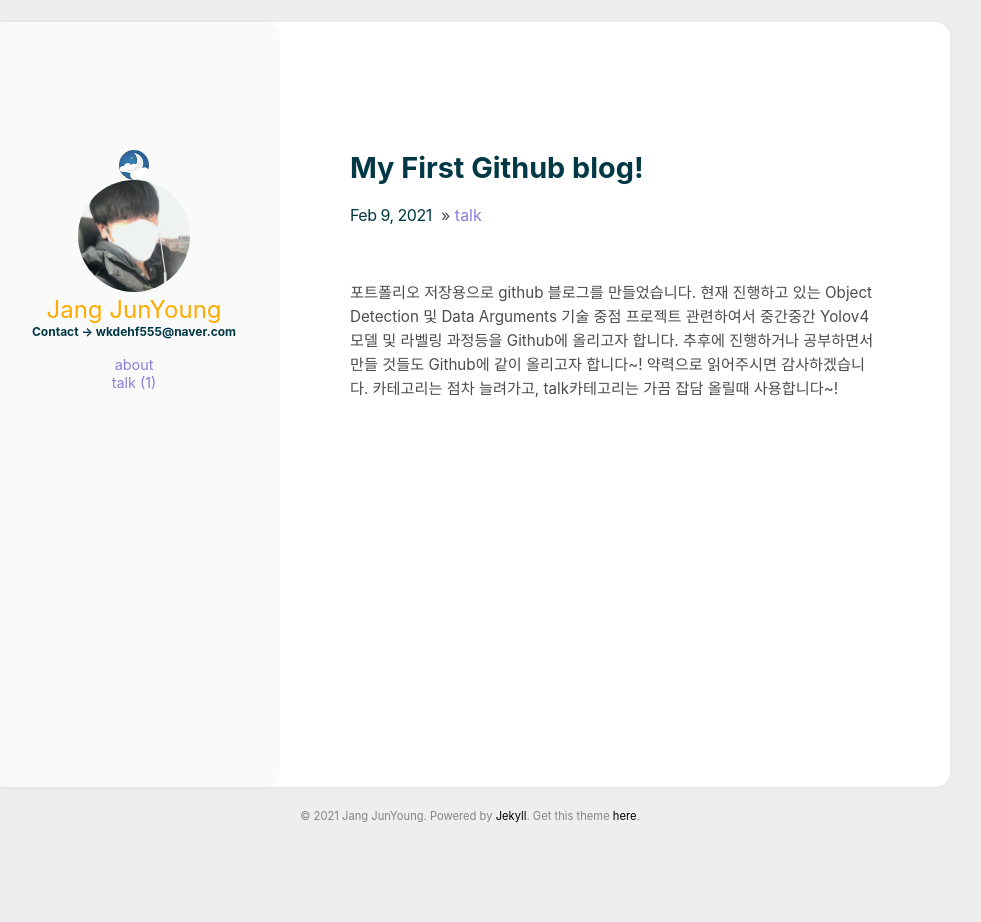
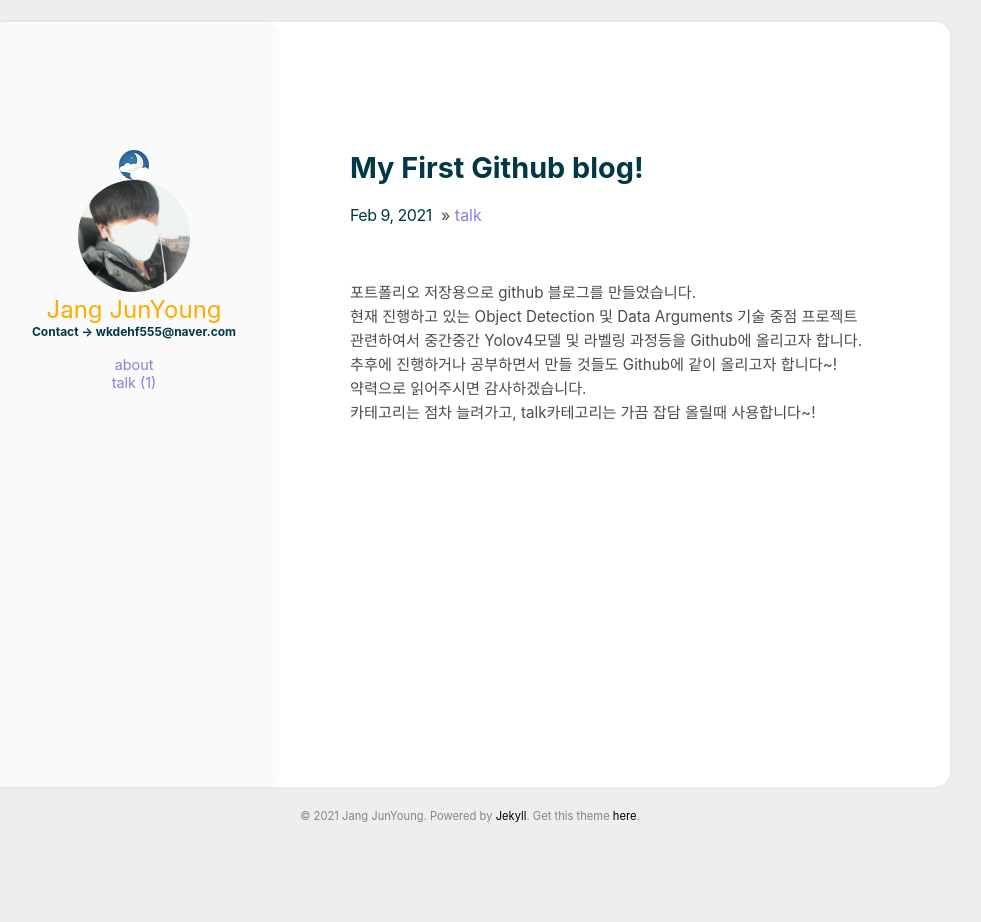
Before and after one commit to junyoung9696/junyoung9696.github.io, a Jekyll site: the page built from _posts/2021-02-09-t1.md, in a window 1280 px wide. Shown: the whole page, without its empty margins (170-1151 px from the left). Built offline with Jekyll 4.4.1, drawn with Linux system fonts in a browser that asks for light colours.

```diff
--- a/_posts/2021-02-09-t1.md
+++ b/_posts/2021-02-09-t1.md
@@ -5,8 +5,13 @@ comments: true
 ---
 
 포트폴리오 저장용으로 github 블로그를 만들었습니다.
+<br>
 현재 진행하고 있는 Object Detection 및 Data Arguments 기술 중점 프로젝트
+<br>
 관련하여서 중간중간 Yolov4모델 및 라벨링 과정등을 Github에 올리고자 합니다.
+<br>
 추후에 진행하거나 공부하면서 만들 것들도 Github에 같이 올리고자 합니다~!
+<br>
 약력으로 읽어주시면 감사하겠습니다.
+<br>
 카테고리는 점차 늘려가고, talk카테고리는 가끔 잡담 올릴때 사용합니다~!
--- a/aboutme.html
+++ b/aboutme.html
@@ -11,9 +11,9 @@ layout: page
 	<br>
 	(Major : electric engeneering IT Media)
 	<br><br>
-	Enter Graudate School (Major : Computer Vision & Deep Learning)
+	Current : Enter Graudate School (Major : Computer Vision & Deep Learning)
 	<br><br>
-	pic is my lovly pet that a flying squirrel ! XD
+	pic is my lovely pet that a flying squirrel ! XD
             <br><br>
             <img src="https://github.com/junyoung9696/junyoung9696.github.io/blob/main/assets/img/dudu.jpg?raw=true">
         </p>
```
